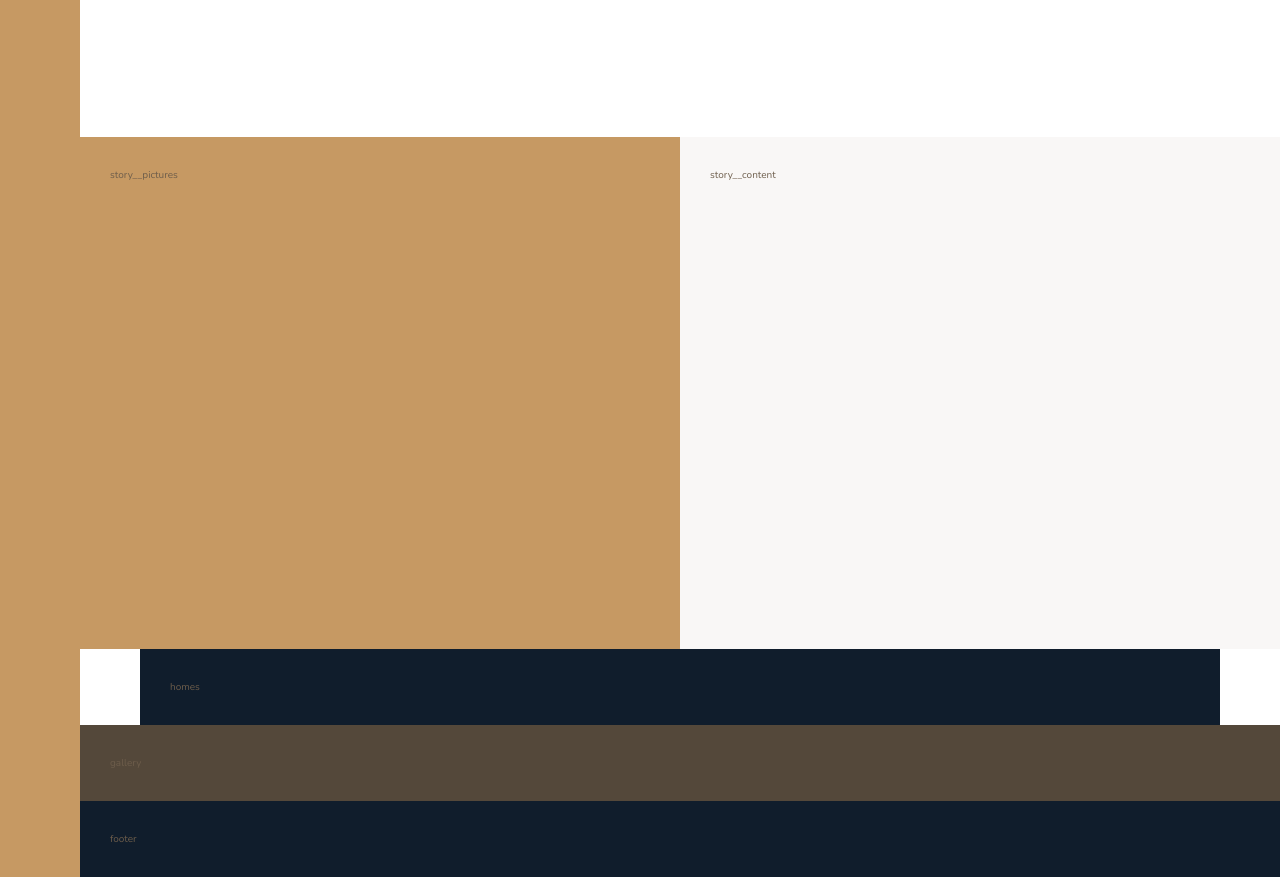
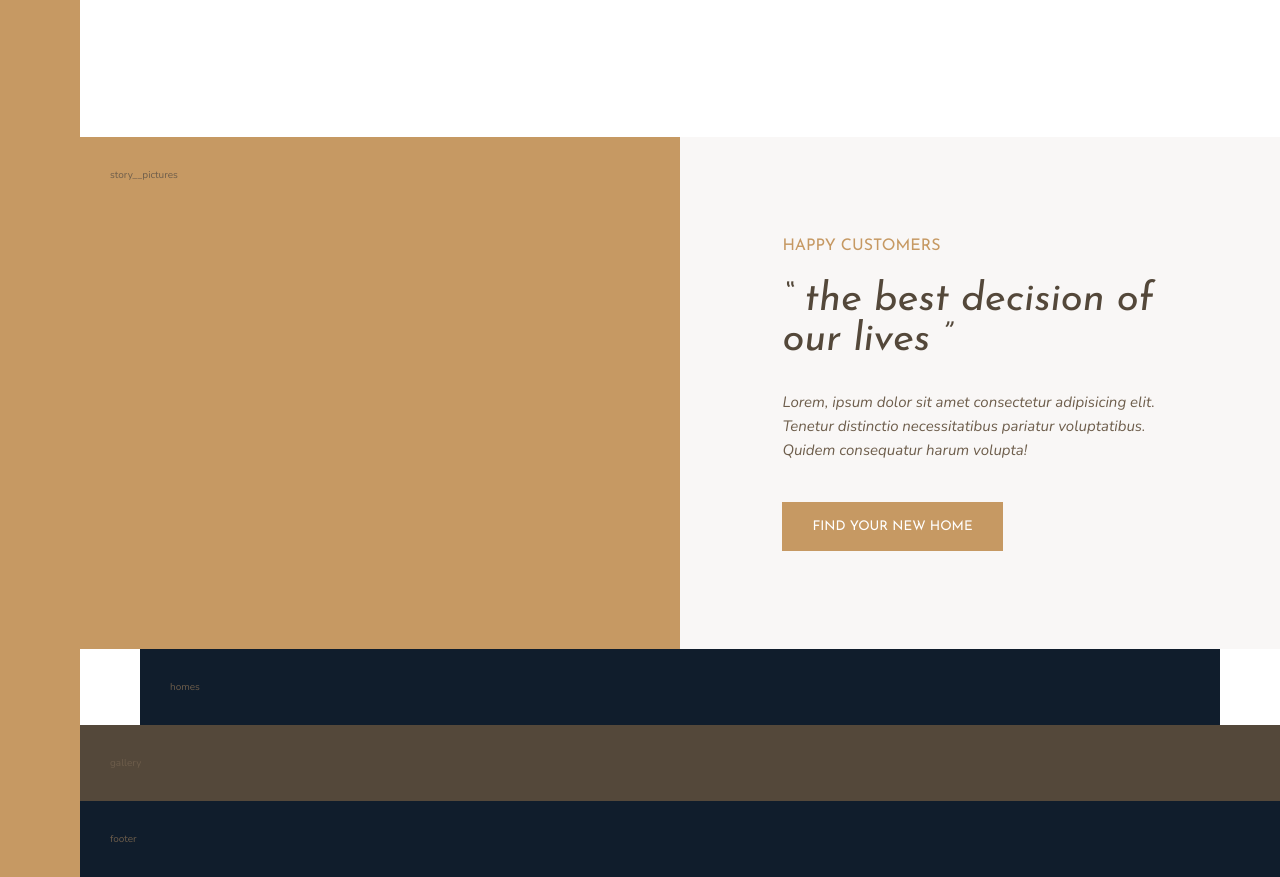
Before and after one commit to m7mdZayan/nexter, a website: page index.html in a window 1280 px wide. Shown: the part 1280-2157 px from the top of the page. Drawn offline with nearby package versions, Linux system fonts and the light colour scheme.

Commit message:
part1 of stories section is finished

```diff
--- a/index.html
+++ b/index.html
@@ -90,7 +90,20 @@
 
     <div class="story__pictures">story__pictures</div>
 
-    <div class="story__content">story__content</div>
+    <div class="story__content">
+      <h3 class="heading-3 mb-sm">happy customers</h3>
+      <h2 class="heading-2 heading-2--dark mb-md">
+        &ldquo; the best decision of our lives &rdquo;
+      </h2>
+
+      <p class="story__text mb-lg">
+        Lorem, ipsum dolor sit amet consectetur adipisicing elit. Tenetur
+        distinctio necessitatibus pariatur voluptatibus. Quidem consequatur
+        harum volupta!
+      </p>
+
+      <button class="btn">find your new home</button>
+    </div>
 
     <section class="homes">homes</section>
 
--- a/sass/_story.scss
+++ b/sass/_story.scss
@@ -7,5 +7,17 @@
   &__content {
     background-color: $color-grey-light-1;
     grid-column: col-start 5 / full-end;
+
+    padding: 6rem 8vw;
+
+    display: flex;
+    flex-direction: column;
+    justify-content: center;
+    align-items: flex-start;
+  }
+
+  &__text {
+    font-size: 1.5rem;
+    font-style: italic;
   }
 }
--- a/sass/_typography.scss
+++ b/sass/_typography.scss
@@ -9,10 +9,24 @@
 
 .heading-2 {
   @extend %heading;
+  font-size: 4rem;
+  font-style: italic;
+  line-height: 1;
+
+  &--light {
+    color: $color-grey-light-1;
+  }
+
+  &--dark {
+    color: $color-grey-dark-1;
+  }
 }
 
 .heading-3 {
   @extend %heading;
+  font-size: 1.6rem;
+  color: $color-primary;
+  text-transform: uppercase;
 }
 
 .heading-4 {
@@ -27,3 +41,35 @@
     color: $color-grey-dark-1;
   }
 }
+
+.btn {
+  background-color: $color-primary;
+  color: #fff;
+  border: none;
+  border-radius: 0;
+  font-family: $font-display;
+  text-transform: uppercase;
+  padding: 1.8rem 3rem;
+  cursor: pointer;
+  transition: all 0.2s;
+
+  &:hover {
+    background-color: $color-primary-dark;
+  }
+}
+
+.mb-sm {
+  margin-bottom: 2rem;
+}
+
+.mb-md {
+  margin-bottom: 3rem;
+}
+
+.mb-lg {
+  margin-bottom: 4rem;
+}
+
+.mb-hg {
+  margin-bottom: 8rem;
+}
```
Also changed, not shown: css/style.css.
